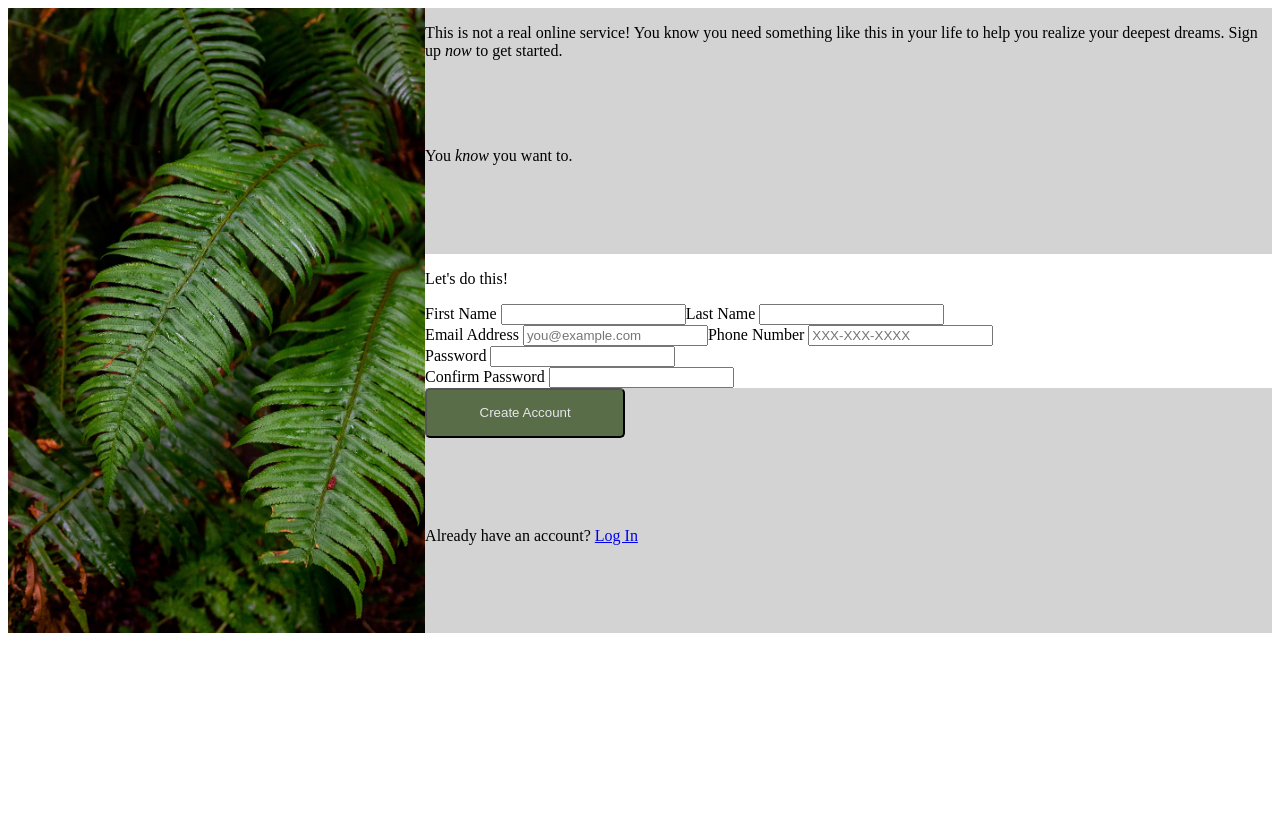
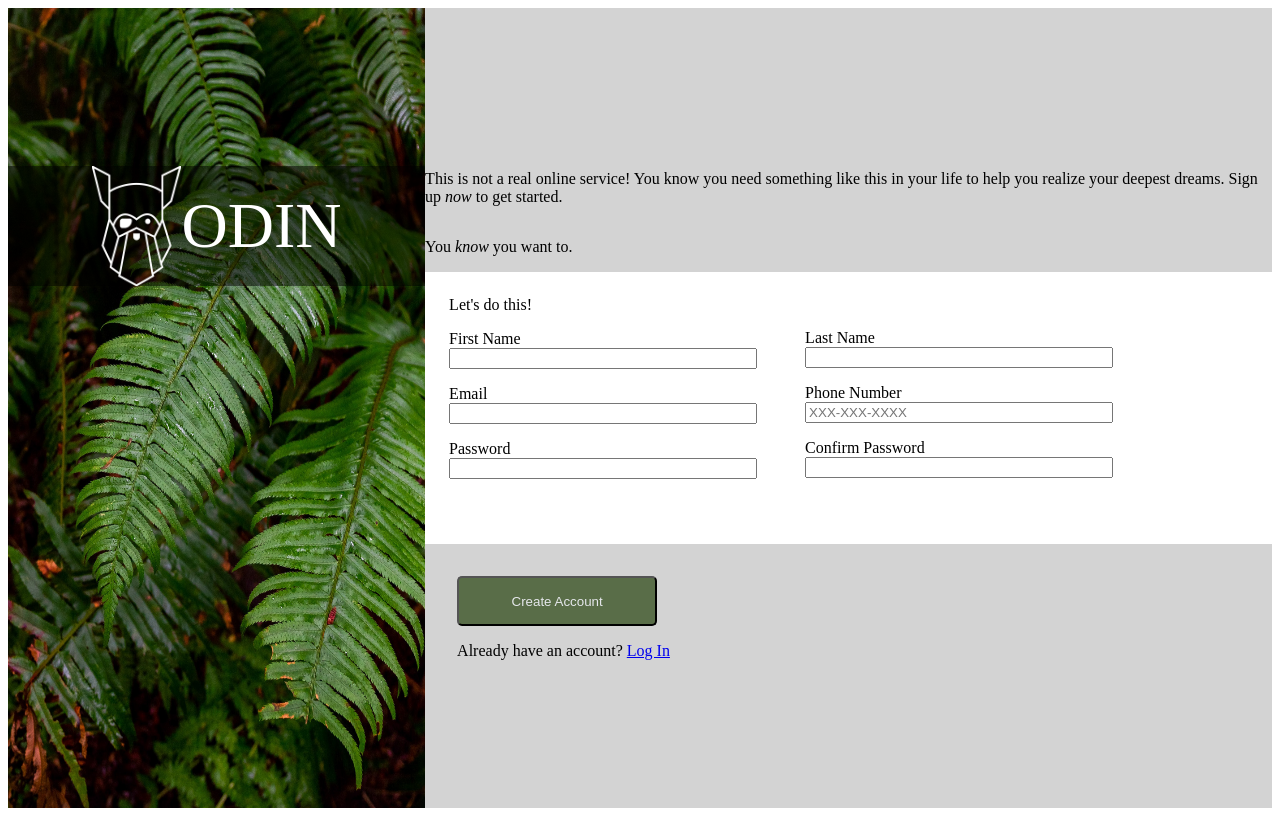
Before and after one commit to joejs92/sign-up-form, a plain HTML site: page index.html in a window 1280 px wide. Drawn offline with Linux system fonts and the light colour scheme.

Commit message:
place all elements in correct place

```diff
--- a/index.html
+++ b/index.html
@@ -9,7 +9,10 @@
 <body>
     <div id="main">
     <div id="left-side">
-        <img src="./background.jpg" alt="Background picture. Just some wet leaves.">
+        <div id="banner">
+            <img src="./odin.png">
+            <p id="odin">ODIN</p>
+        </div>
     </div>
     <div id="right-side">
         <div class="top">
@@ -20,51 +23,51 @@
                     deepest dreams. Sign up <em>now</em>
                     to get started.
                 </p>
-            </div>
-            <div class="top-bottom">
                 <p>You <em>know</em> you want to.</p>
             </div>
         </div>
         <div id="middle">
-            <div id="mid-top">
-                <p>Let's do this!</p>
-            </div>
-            <div class="entries-top">
-                <form action="example.com/path" method="post">
-                    <label for="first_name">First Name</label>
-                    <input type="text" id="first_name" name="first_name">
-                </form>
-                <form action="example.com/path" method="post">
-                    <label for="last_name">Last Name</label>
-                    <input type="text" id="last_name" name="last_name">
+            <div class="mid-left">
+                <form action="/my-handling-form-page" method="post">
+                    <ul>
+                        <li>Let's do this!</li>
+                      <li>
+                        <label for="first_name">First Name</label><br>
+                        <input type="text" id="first_name" name="first_name" />
+                      </li>
+                      <li>
+                        <label for="mail">Email</label><br>
+                        <input type="email" id="mail" name="email" />
+                      </li>
+                      <li>
+                        <label for="password">Password</label><br>
+                        <input type="password" id="password" name="password">
+                      </li>
+                    </ul>
                 </form>
             </div>
-            <div class="entries-mid">
-                <form action="example.com/path" method="post">
-                    <label for="user_email">Email Address</label>
-                    <input type="email" id="user_email" name="email" placeholder="you@example.com">
-                </form>
-                <form action="example.com/path" method="post">
-                    <label for="phone_number">Phone Number</label>
-                    <input type="text" id="phone_number" name="phone_number" required pattern="\d{3}-\d{3}-\d{4}"  placeholder="XXX-XXX-XXXX">
-                </form>
-            </div>
-            <div class="entries-bottom">
-                <form action="example.com/path" method="post">
-                    <label for="password">Password</label>
-                    <input type="password" id="password" name="password" required>
-                </form>
-                <form action="example.com/path" method="post">
-                    <label for="confirm_password">Confirm Password</label>
-                    <input type="password" id="confirm_password" name="confirm_password" required>
+            <div class="mid-right">
+                <form action="/my-handling-form-page" method="post">
+                    <ul>
+                      <li>
+                        <label for="last_name">Last Name</label><br>
+                        <input type="text" id="last_name" name="last_name" />
+                      </li>
+                      <li>
+                        <label for="phone_number">Phone Number</label><br>
+                        <input type="text" id="phone_number" name="phone_number" pattern="/{3}-/{3}-/{4}" placeholder="XXX-XXX-XXXX"/>
+                      </li>
+                      <li>
+                        <label for="confirm_password">Confirm Password</label><br>
+                        <input type="confirm_password" id="confirm_password" name="confirm_password">
+                      </li>
+                    </ul>
                 </form>
             </div>
         </div>
         <div class="bottom">
             <div class="bottom-top">
                 <button>Create Account</button>
-            </div>
-            <div class="bottom-bottom">
                 <p>Already have an account? <a href="google.com">Log In</a> </p>
             </div>
         </div>
--- a/styles.css
+++ b/styles.css
@@ -4,8 +4,11 @@
 
 #left-side {
     display: flex;
+    flex-direction: column;
     width: 33%;
-    flex-wrap: nowrap;
+    height: 100vh;
+    background-image: url(./background.jpg);
+    background-size: 100% 100%;
 }
 
 #right-side {
@@ -16,8 +19,15 @@
 
 img {
     max-height: 100%;
-    min-width: 100%;
-    object-fit: cover;
+    min-width: auto;
+}
+#banner{
+    display: flex;
+    background: rgba(0,0,0,0.5);
+    height: 15%;
+    justify-content: center;
+    align-items: center;
+    margin-top:158px;
 }
 
 .top, .bottom {
@@ -28,32 +38,32 @@ img {
     background-color: lightgray;
 }
 
-.middle {
+#middle {
     display: flex;
     height: 34%;
 }
 
+.mid-left{
+    padding: 24px;
+}
+
+.mid-right{
+    padding: 24px;
+    margin-top:33px;
+}
+
 .top-top {
     display: flex;
+    flex-direction: column;
     flex: 1;
-}
-
-.top-bottom {
-    display: flex;
-    flex: 1;
+    justify-content:end
 }
 
 .bottom-top {
     display: flex;
+    flex-direction: column;
     flex: 1;
-}
-.bottom-bottom {
-    display: flex;
-    flex: 1;
-}
-
-.entries-top, .entries-mid, .entries-top {
-    display: flex;
+    padding: 32px;
 }
 
 button {
@@ -63,3 +73,24 @@ button {
     color: #E5E7EB;
     border-radius: 5px;
  }
+ ul {
+    list-style: none;
+    padding: 0;
+    margin: 0;
+  }
+
+  form li + li {
+    margin-top: 1em;
+  }
+
+  label {
+    display: inline-block;
+    width: 150px;
+  }
+  input{
+    width: 300px;
+  }
+  #odin{
+    color: white;
+    font-size: 64px;
+  }
```
